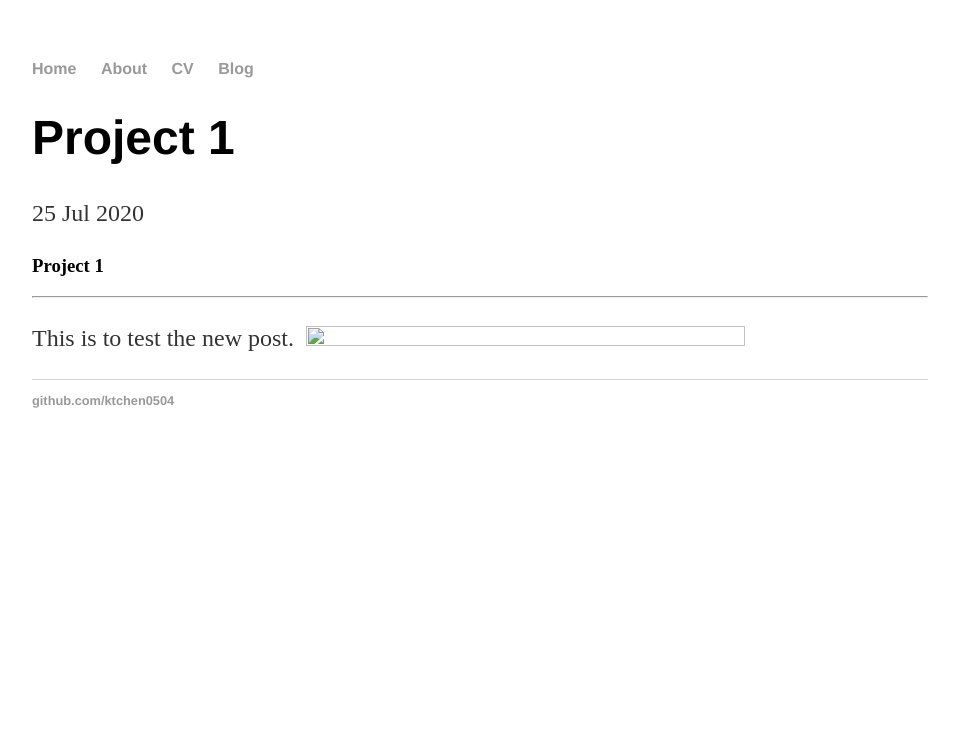
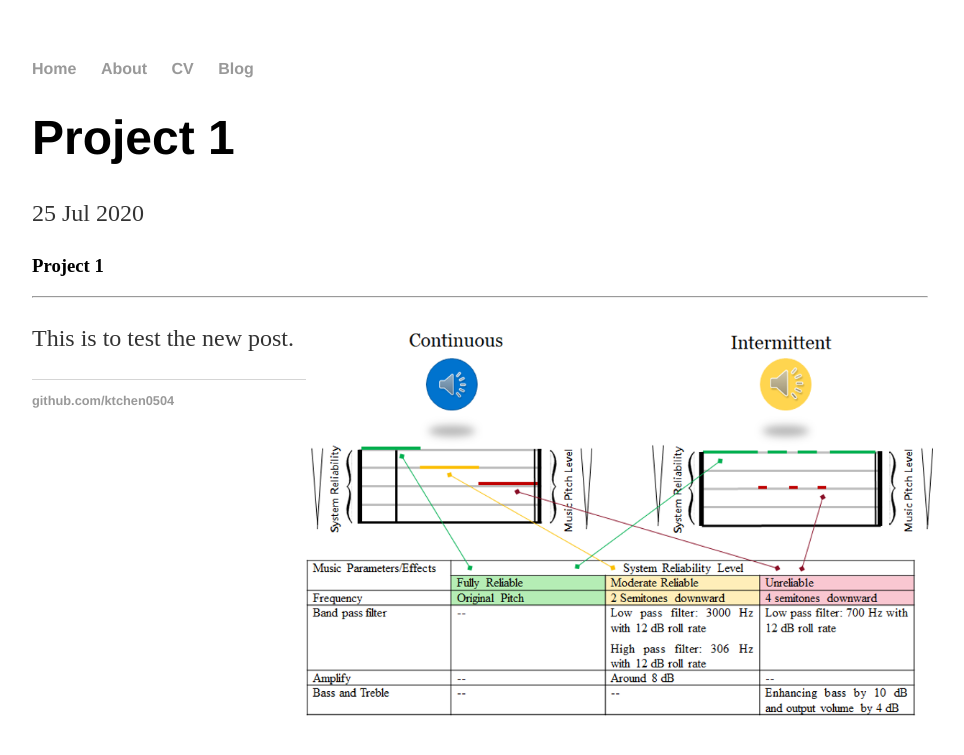
Before and after one commit to ktchen0504/ktchen0504.github.io, a Jekyll site: the page built from _posts/2020-07-25-Test.md, in a window 1280 px wide. Shown: the top 755 px of the page, without its empty margins (160-1124 px from the left). Built offline with Jekyll 4.4.1, drawn with Linux system fonts in a browser that asks for light colours.

Commit message:
update image path

```diff
--- a/_posts/2020-07-25-Test.md
+++ b/_posts/2020-07-25-Test.md
@@ -7,6 +7,6 @@ date: 2020-07-25
 ### Project 1
 
 ---
-<img src="../public/images/Design_method.png"  style="float:right; margin: 0px -5px 0px 10px; width: 70%; height: 70%;" />
+<img src="/public/images/Design_method.png"  style="float:right; margin: 0px -5px 0px 10px; width: 70%; height: 70%;" />
 
 This is to test the new post.
```
